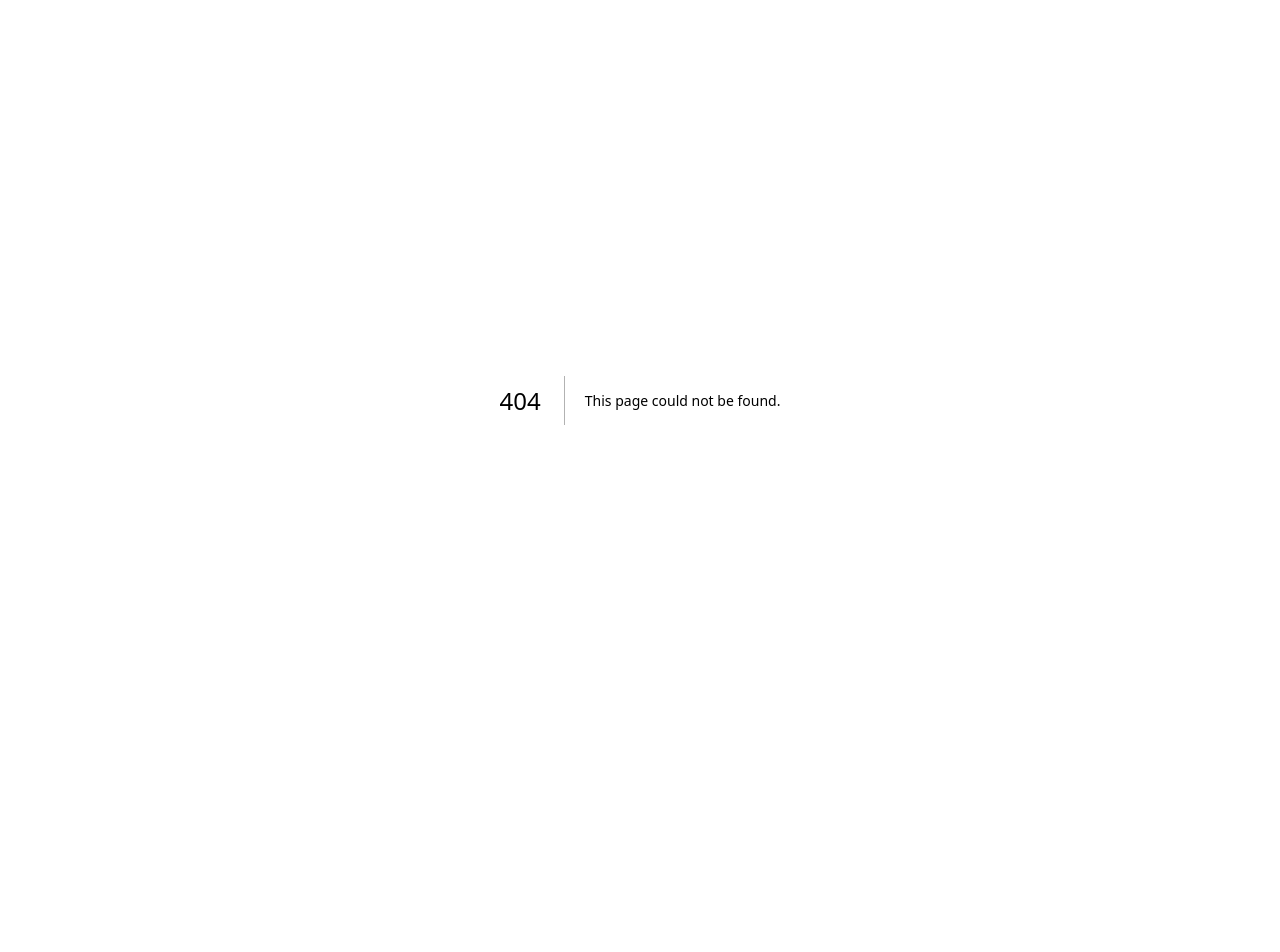
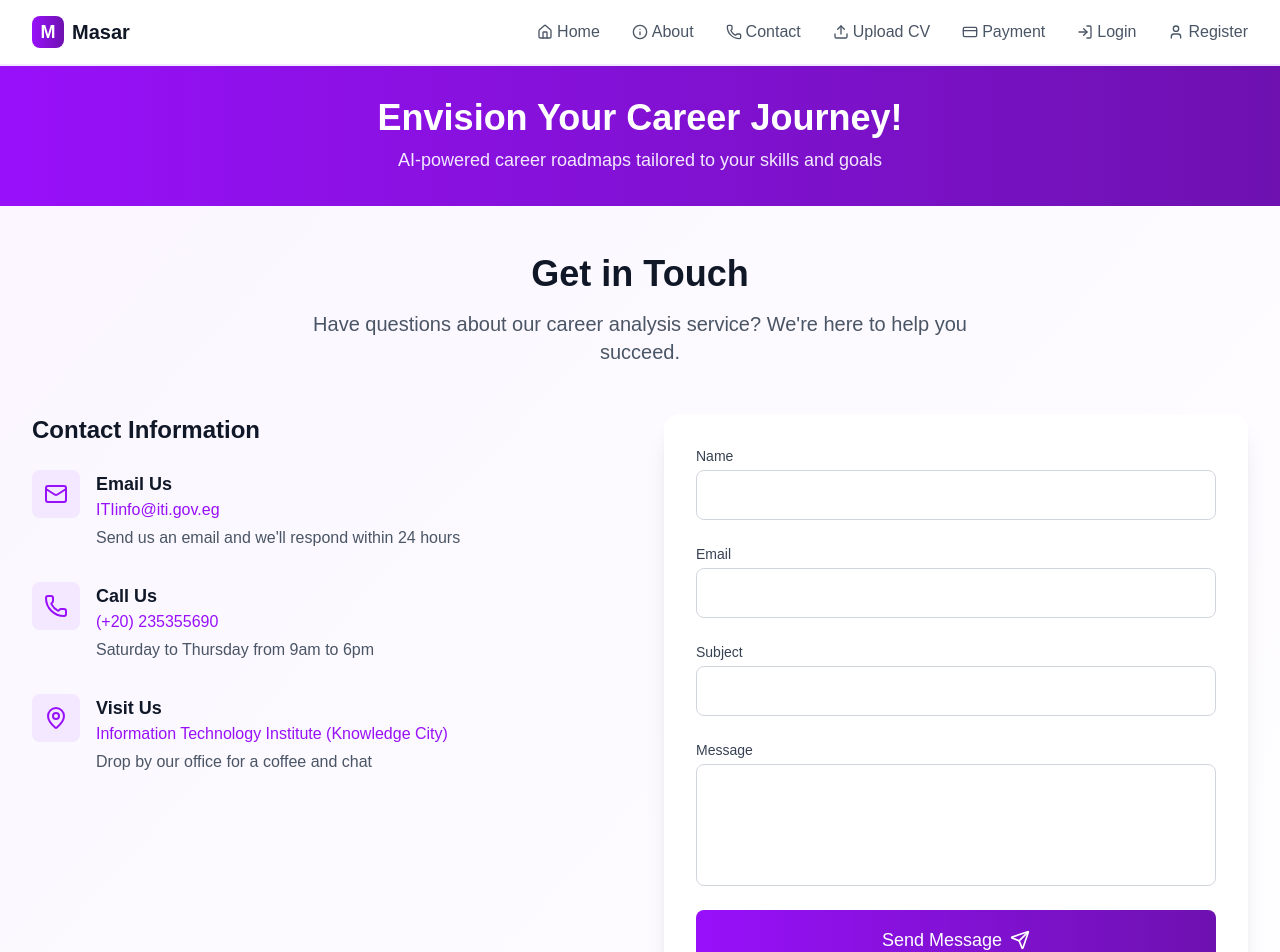
Before and after one commit to esraakhalifa/masar, a Next.js app: page /contact in a window 1280 px wide. Before the commit this address had no page. Shown: the top 952 px of the page. Before the commit the page ends 800 px from the top, so only its background shows below. Built offline with nearby package versions, Linux system fonts and the light colour scheme.

Commit message:
feat: add ContactPage component with form submission and contact information display

```diff
--- /dev/null
+++ b/app/contact/page.tsx
@@ -0,0 +1,228 @@
+/* eslint-disable @typescript-eslint/no-unused-vars */
+'use client';
+
+import { useState } from 'react';
+import { useForm } from 'react-hook-form';
+import Layout from '../../components/Layout';
+import { Mail, Phone, MapPin, Send, CheckCircle, AlertCircle, LucideIcon } from 'lucide-react';
+
+interface FormData {
+  name: string;
+  email: string;
+  subject: string;
+  message: string;
+}
+
+interface SubmitStatus {
+  type: 'success' | 'error';
+  message: string;
+}
+
+interface ContactInfo {
+  icon: LucideIcon;
+  title: string;
+  content: string;
+  description: string;
+}
+
+export default function ContactPage() {
+  const [isSubmitting, setIsSubmitting] = useState<boolean>(false);
+  const [submitStatus, setSubmitStatus] = useState<SubmitStatus | null>(null);
+
+  const { register, handleSubmit, formState: { errors }, reset } = useForm<FormData>();
+
+  const onSubmit = async (data: FormData) => {
+    setIsSubmitting(true);
+    setSubmitStatus(null);
+
+    try {
+      await new Promise(resolve => setTimeout(resolve, 2000));
+
+      console.log('Form data:', data);
+
+      setSubmitStatus({
+        type: 'success',
+        message: 'Thank you for your message! We\'ll get back to you within 24 hours.'
+      });
+
+      reset();
+
+    } catch (error) {
+      setSubmitStatus({
+        type: 'error',
+        message: 'Failed to send message. Please try again later.'
+      });
+    } finally {
+      setIsSubmitting(false);
+    }
+  };
+
+  const contactInfo: ContactInfo[] = [
+    {
+      icon: Mail,
+      title: 'Email Us',
+      content: 'ITIinfo@iti.gov.eg',
+      description: 'Send us an email and we\'ll respond within 24 hours'
+    },
+    {
+      icon: Phone,
+      title: 'Call Us',
+      content: '(+20) 235355690',
+      description: 'Saturday to Thursday from 9am to 6pm'
+    },
+    {
+      icon: MapPin,
+      title: 'Visit Us',
+      content: 'Information Technology Institute (Knowledge City)',
+      description: 'Drop by our office for a coffee and chat'
+    }
+  ];
+
+  return (
+    <Layout>
+      <div className="max-w-7xl mx-auto px-4 sm:px-6 lg:px-8 py-12">
+        <div className="text-center mb-12">
+          <h1 className="text-4xl font-bold text-gray-900 mb-4">Get in Touch</h1>
+          <p className="text-xl text-gray-600 max-w-2xl mx-auto">
+            Have questions about our career analysis service? We&#39;re here to help you succeed.
+          </p>
+        </div>
+
+        <div className="grid grid-cols-1 lg:grid-cols-2 gap-12">
+          {/* Contact Information */}
+          <div className="space-y-8">
+            <h2 className="text-2xl font-bold text-gray-900 mb-6">Contact Information</h2>
+            {contactInfo.map((item, index) => (
+              <div key={index} className="flex items-start space-x-4">
+                <div className="flex-shrink-0 w-12 h-12 bg-purple-100 rounded-lg flex items-center justify-center">
+                  <item.icon className="w-6 h-6 text-purple-600" />
+                </div>
+                <div>
+                  <h3 className="text-lg font-semibold text-gray-900">{item.title}</h3>
+                  <p className="text-purple-600 font-medium">{item.content}</p>
+                  <p className="text-gray-600 mt-1">{item.description}</p>
+                </div>
+              </div>
+            ))}
+          </div>
+
+          {/* Contact Form */}
+          <div className="bg-white rounded-2xl shadow-xl p-8">
+            <form onSubmit={handleSubmit(onSubmit)} className="space-y-6">
+              <div>
+                <label htmlFor="name" className="block text-sm font-medium text-gray-700">
+                  Name
+                </label>
+                <input
+                  type="text"
+                  id="name"
+                  {...register('name', { required: 'Name is required' })}
+                  className="mt-1 block w-full px-4 py-3 border border-gray-300 rounded-lg focus:ring-2 focus:ring-purple-500 focus:border-transparent"
+                />
+                {errors.name && (
+                  <p className="mt-2 text-red-600 text-sm flex items-center">
+                    <AlertCircle className="w-4 h-4 mr-1" />
+                    {errors.name.message}
+                  </p>
+                )}
+              </div>
+
+              <div>
+                <label htmlFor="email" className="block text-sm font-medium text-gray-700">
+                  Email
+                </label>
+                <input
+                  type="email"
+                  id="email"
+                  {...register('email', {
+                    required: 'Email is required',
+                    pattern: {
+                      value: /^[A-Z0-9._%+-]+@[A-Z0-9.-]+\.[A-Z]{2,}$/i,
+                      message: 'Invalid email address'
+                    }
+                  })}
+                  className="mt-1 block w-full px-4 py-3 border border-gray-300 rounded-lg focus:ring-2 focus:ring-purple-500 focus:border-transparent"
+                />
+                {errors.email && (
+                  <p className="mt-2 text-red-600 text-sm flex items-center">
+                    <AlertCircle className="w-4 h-4 mr-1" />
+                    {errors.email.message}
+                  </p>
+                )}
+              </div>
+
+              <div>
+                <label htmlFor="subject" className="block text-sm font-medium text-gray-700">
+                  Subject
+                </label>
+                <input
+                  type="text"
+                  id="subject"
+                  {...register('subject', { required: 'Subject is required' })}
+                  className="mt-1 block w-full px-4 py-3 border border-gray-300 rounded-lg focus:ring-2 focus:ring-purple-500 focus:border-transparent"
+                />
+                {errors.subject && (
+                  <p className="mt-2 text-red-600 text-sm flex items-center">
+                    <AlertCircle className="w-4 h-4 mr-1" />
+                    {errors.subject.message}
+                  </p>
+                )}
+              </div>
+
+              <div>
+                <label htmlFor="message" className="block text-sm font-medium text-gray-700">
+                  Message
+                </label>
+                <textarea
+                  id="message"
+                  rows={4}
+                  {...register('message', { required: 'Message is required' })}
+                  className="mt-1 block w-full px-4 py-3 border border-gray-300 rounded-lg focus:ring-2 focus:ring-purple-500 focus:border-transparent resize-none"
+                />
+                {errors.message && (
+                  <p className="mt-2 text-red-600 text-sm flex items-center">
+                    <AlertCircle className="w-4 h-4 mr-1" />
+                    {errors.message.message}
+                  </p>
+                )}
+              </div>
+
+              {submitStatus && (
+                <div className={`flex items-center p-4 rounded-lg ${
+                  submitStatus.type === 'success'
+                    ? 'bg-green-50 text-green-700 border border-green-200'
+                    : 'bg-red-50 text-red-700 border border-red-200'
+                }`}>
+                  {submitStatus.type === 'success' ? (
+                    <CheckCircle className="w-5 h-5 mr-2" />
+                  ) : (
+                    <AlertCircle className="w-5 h-5 mr-2" />
+                  )}
+                  {submitStatus.message}
+                </div>
+              )}
+
+              <button
+                type="submit"
+                disabled={isSubmitting}
+                className="w-full bg-gradient-to-r from-purple-600 to-purple-800 text-white py-4 px-6 rounded-lg font-medium text-lg hover:from-purple-700 hover:to-purple-900 disabled:opacity-50 disabled:cursor-not-allowed flex items-center justify-center space-x-2 transition-all duration-200"
+              >
+                {isSubmitting ? (
+                  <>
+                    <div className="animate-spin rounded-full h-5 w-5 border-b-2 border-white"></div>
+                    <span>Sending...</span>
+                  </>
+                ) : (
+                  <>
+                    <span>Send Message</span>
+                    <Send className="w-5 h-5" />
+                  </>
+                )}
+              </button>
+            </form>
+          </div>
+        </div>
+      </div>
+    </Layout>
+  );
+}
```
